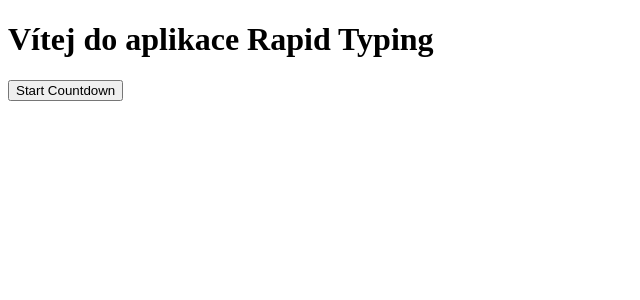
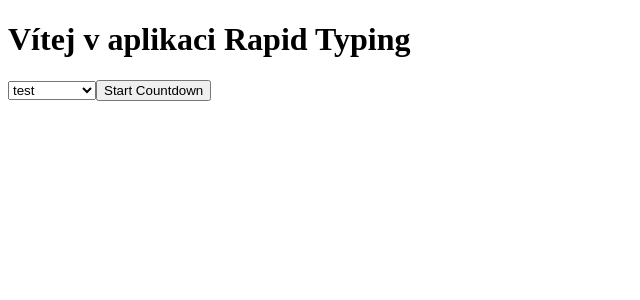
Before and after one commit to kostlanovec/RapidTyping, a React (Vite) app: page / in a window 1280 px wide. Shown: the top 300 px of the page, without its empty margins (0-640 px from the left). Built offline with nearby package versions, Linux system fonts and the light colour scheme.

Commit message:
Teď si jdu lehnout. Dobrou noc

```diff
--- a/src/App.css
+++ b/src/App.css
@@ -0,0 +1,11 @@
+.wordsInputs{
+    border: none;
+  cursor: default;
+  display: block;
+  margin: 0 auto;
+  opacity: 0;
+  outline: none;
+  padding: 0;
+  resize: none;
+  z-index: -1;
+}
--- a/src/App.tsx
+++ b/src/App.tsx
@@ -3,6 +3,7 @@ import './App.css'
 import Countdown from './components/Countdown';
 import Typing from './components/Typing';
 import Result from './components/Result';
+import data from './Data.json';
 
 function App() {
   const [showCountdown, setShowCountdown] = useState(false);
@@ -11,6 +12,7 @@ function App() {
   const [numberMistakes, setNumberMistakes] = useState<number>(0);
   const [typingSpeed, setTypingSpeed] = useState<number>(0);
   const [time, setTime] = useState<number>(0);
+  const [mode, setMode] = useState<string>("test"); // nastavení defaultně na test i z toho důvodu, že je první
 
   const handleButtonClick = () =>{
     setShowCountdown(true);
@@ -34,21 +36,28 @@ function App() {
    setResult(false);
   }
 
-  console.log(showCountdown);
-  console.log(gameStart);
-  console.log(numberMistakes);
-  console.log(typingSpeed);
-  console.log(time);
+  const handleSelectChange = (event: React.ChangeEvent<HTMLSelectElement>) => {
+    const selectedMode = event.target.value;
+    setMode(selectedMode);
+  };
+
   return (
     <div>
     {!showCountdown && !gameStart && (
   <div>
-    <h1>Vítej do aplikace Rapid Typing</h1>
+    <h1>Vítej v aplikaci Rapid Typing</h1>
+    <select onChange={handleSelectChange}>
+        {data.optionsToType.map((option, index) => (
+          <option key={index} value={option.mode}>
+            {option.mode}
+          </option>
+        ))}
+      </select>
     <button onClick={handleButtonClick}>Start Countdown</button>
   </div>
 )}
         {showCountdown && <Countdown onCountdownEnd={handleButtondownEnd} />}
-        {gameStart && !result && <Typing handleButtonResult={handleButtonResult} />}
+        {gameStart && !result && <Typing handleButtonResult={handleButtonResult} mode={mode} />}
         {result && (
         <Result
           typingSpeed={typingSpeed}
--- /dev/null
+++ b/src/Data.json
@@ -0,0 +1,8 @@
+{
+    "optionsToType" :[
+        {"mode": "test", "text" : "Vítej v aplikaci rapid Racing je to aplikace, ve které se snažím zlepšit můj skill skrz react"},
+        {"mode": "fj", "text" : "ff ff jj jj fj fj jf jf"},
+        {"mode": "czechtext", "text" : "Žhavý Johan toužil po pokladu. Pomohl mu vtipný trpaslík. Společně překonali pasti a draka. Nakonec našli poklad. Johan se odvděčil trpaslíkovi. Oslavili spolu. Konec."},
+        {"mode": "hardasfuck", "text" : "Dnes je *6. listopadu 2023 a teplota dosáhla 18 °C. Během (posledního týdne) spadlo na výrobní lince 35 prázdných krabic, což způsobilo prodlevu v celém procesu. Johnův nový projekt dosáhl 120% očekávaných výsledků, což vyvolalo nadšení ve firmě. Během schůzky v 10:30 hod. byl zahájen nový program školení zaměstnanců. Během oběda si Sarah objednala 1/2 kila masa a 3/4 kila čerstvé zeleniny. Na konci dne bylo zaznamenáno 25% nárůstu produktivity oproti minulému týdnu. Tyto události byly sledovány; účastníci byli povzbuzováni k větší aktivitě. Mezi úkoly, které bylo třeba dokončit, patřilo přepracování projektu školení zaměstnanců a upravení plánu akcí do [následujícího měsíce]. Řada zaměstnanců se angažovala ve zlepšování školního prostředí, a to včetně vytvoření nových vzdělávacích materiálů s diakritikou, jako jsou písmena ř a š."}
+    ]
+}
--- a/src/components/Typing.tsx
+++ b/src/components/Typing.tsx
@@ -1,11 +1,13 @@
 import React, {useState, useEffect, useRef} from 'react'
+import data from '../Data.json'
 
 type TypingProps = {
   handleButtonResult: (mistakes: number, speed: number, time: number) => void;
+  mode:string;
 };
 
-const Typing: React.FC<TypingProps> = ({ handleButtonResult }) => {
-    const textToTyp = 'Tohle je text, který musíš napsat velice správně a pokud ne, tak ti rozbiju hubu.'
+const Typing: React.FC<TypingProps> = ({ handleButtonResult, mode }) => {
+  const textToTyp = data.optionsToType.find((option) => option.mode === mode)?.text || '';
 
     const [typedText, setTypedText] = useState<string>('');
     const [mistakes, setMistakes] = useState<number>(0);
@@ -13,6 +15,14 @@ const Typing: React.FC<TypingProps> = ({ handleButtonResult }) => {
 
     // Ref který slouží na to, že člověk může okamžitě psát bez nutnosti na to kliknout.
     const inputRef = useRef<HTMLInputElement>(null);
+
+      if (textToTyp.length === typedText.length) {
+        setTimeout(() => {
+          const currentTime = Date.now(); //počítano i s prodlevou
+          handleButtonResult(mistakes,calculateTypingSpeed(currentTime, startTime, textToTyp.length),currentTime - startTime
+          );
+        });
+      };
 
     // Funkce, která reaguje na změnu hodnoty v input
     const handleInputChange = () => {
@@ -58,23 +68,11 @@ const Typing: React.FC<TypingProps> = ({ handleButtonResult }) => {
         });
       };
 
-
-      /* problém je asynchronní operace javascriptu a taky nevím, jestli useEffect na to, že je konec hry je vhodný*/
-      useEffect(() => {
-        if (textToTyp.length === typedText.length) {
-          setTimeout(() => {
-            const currentTime = Date.now() - 50; //počítano i s prodlevou
-            handleButtonResult(mistakes,calculateTypingSpeed(currentTime, startTime, textToTyp.length),currentTime - startTime
-            );
-          }, 50); // nevím, prostě počkáme 50 milisekund
-        }
-      }, [typedText, textToTyp, mistakes, startTime, handleButtonResult]);
-
       return (
         <div>
           <h2>A teď piš negře</h2>
           <p>{renderTextWithHighlights()}</p>
-          <input ref={inputRef} type="text" value={typedText} onChange={handleInputChange} />
+          <input className='wordsInputs' ref={inputRef} type="text" value={typedText} onChange={handleInputChange}  autoFocus/>
           <p>Mistakes: {mistakes}</p>
         </div>
       );
```
